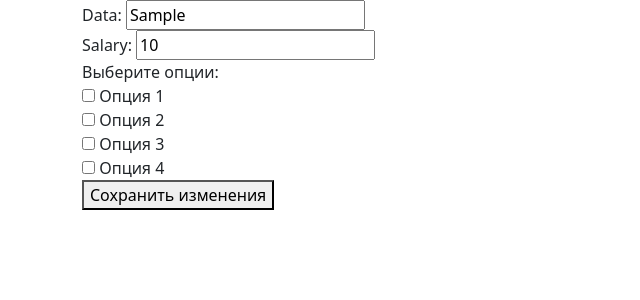
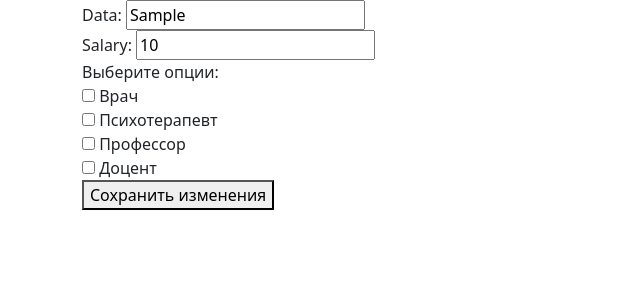
Before and after one commit to sfincter/pythonBack, a Flask app: page /edit/1 in a window 1280 px wide. Shown: the top 300 px of the page, without its empty margins (0-640 px from the left). Run offline with Flask 3, Linux system fonts and the light colour scheme; tables that the repository leaves empty hold one stand-in row (values such as "Sample post").

Commit message:
editable

```diff
--- a/templates/edit.html
+++ b/templates/edit.html
@@ -17,10 +17,10 @@
                 <input type="number" name="salary" value="{{ data_item.salary }}" required><br>
 
                 <label for="options">Выберите опции:</label><br>
-                <input type="checkbox" name="options" value="Option 1" {% if 'Option 1' in data_item.options %}checked{% endif %}> Опция 1<br>
-                <input type="checkbox" name="options" value="Option 2" {% if 'Option 2' in data_item.options %}checked{% endif %}> Опция 2<br>
-                <input type="checkbox" name="options" value="Option 3" {% if 'Option 3' in data_item.options %}checked{% endif %}> Опция 3<br>
-                <input type="checkbox" name="options" value="Option 4" {% if 'Option 4' in data_item.options %}checked{% endif %}> Опция 4<br>
+                <input type="checkbox" name="options" value="Врач" {% if 'Врач' in data_item.options %}checked{% endif %}> Врач<br>
+                <input type="checkbox" name="options" value="Психотерапевт" {% if 'Психотерапевт' in data_item.options %}checked{% endif %}> Психотерапевт<br>
+                <input type="checkbox" name="options" value="Профессор" {% if 'Профессор' in data_item.options %}checked{% endif %}> Профессор<br>
+                <input type="checkbox" name="options" value="Доцент" {% if 'Доцент' in data_item.options %}checked{% endif %}> Доцент<br>
 
                 <button type="submit">Сохранить изменения</button>
             </form>
```
